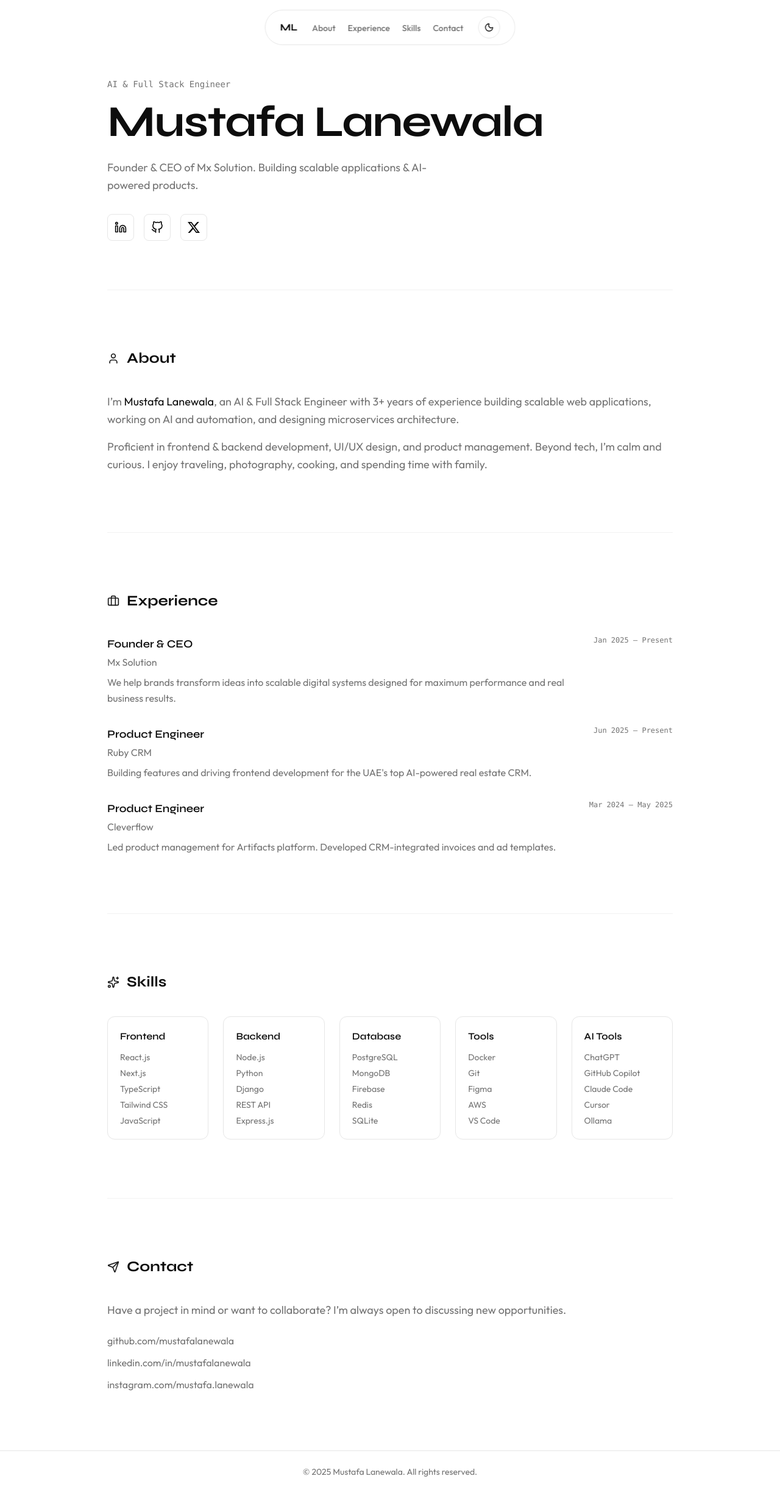
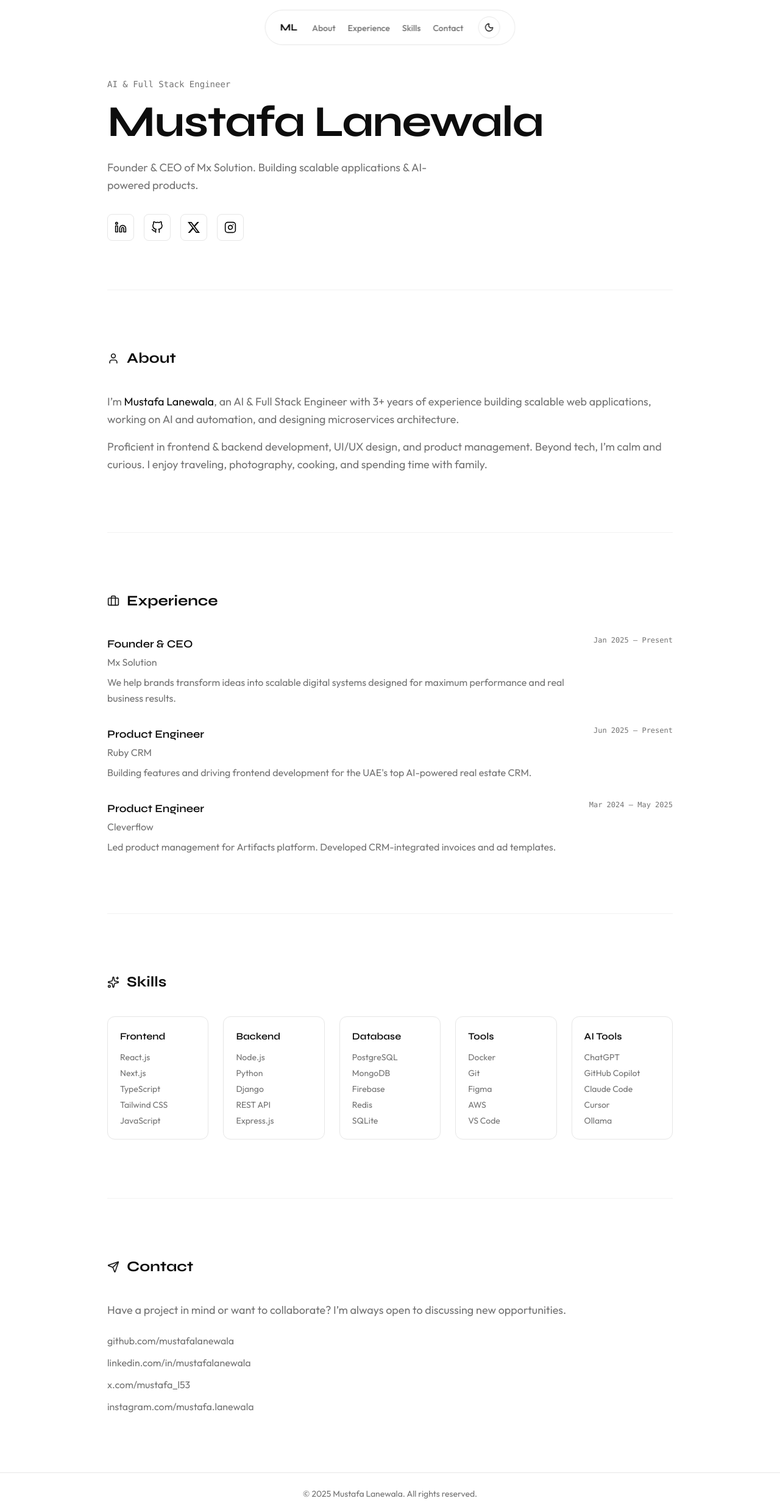
Before and after one commit to mustafalanewala/M-Portfolio, a Next.js app: page / in a window 1280 px wide. Shown: the top 2480 px of the page at 61% size. Before the commit the page ends 2448 px from the top, so only its background shows below. Built offline with nearby package versions, Linux system fonts and the light colour scheme.

Commit message:
feat: add X social link and Instagram icon to contact and hero components

```diff
--- a/src/components/Contact.tsx
+++ b/src/components/Contact.tsx
@@ -1,7 +1,7 @@
 import { motion } from "framer-motion"
 import { ArrowUpRight, Send } from "lucide-react"
 import { ContactItem } from "@/types/portfolio"
-import { person, socials } from "@/data/profile"
+import { socials } from "@/data/profile"
 import {
   hoverSlide,
   revealItem,
@@ -17,6 +17,7 @@ const SendIcon = memo(function SendIcon() {
 const contacts: ContactItem[] = [
   { label: socials.github.replace("https://", ""), href: socials.github },
   { label: socials.linkedin.replace("https://", ""), href: socials.linkedin },
+  { label: socials.x.replace("https://", ""), href: socials.x },
   {
     label: socials.instagram.replace("https://www.", ""),
     href: socials.instagram,
--- a/src/components/Hero.tsx
+++ b/src/components/Hero.tsx
@@ -1,7 +1,7 @@
 import { motion } from "framer-motion"
-import { GitHub as Github, Linkedin } from "react-feather"
+import { GitHub as Github, Instagram, Linkedin } from "react-feather"
 import { SocialLink } from "@/types/portfolio"
-import { person, socials } from "@/data/profile"
+import { socials } from "@/data/profile"
 import { hoverLift, transition } from "@/lib/motion"
 
 const XIcon = ({ className }: { className?: string }) => (
@@ -19,6 +19,7 @@ const socialLinks: SocialLink[] = [
   { icon: Linkedin, href: socials.linkedin, label: "LinkedIn" },
   { icon: Github, href: socials.github, label: "GitHub" },
   { icon: XIcon, href: socials.x, label: "X" },
+  { icon: Instagram, href: socials.instagram, label: "Instagram" },
 ]
 
 const TextReveal = ({ text }: { text: string }) => {
```
Also changed, not shown: 1 other file (tests, documents, lock files or other folders).
